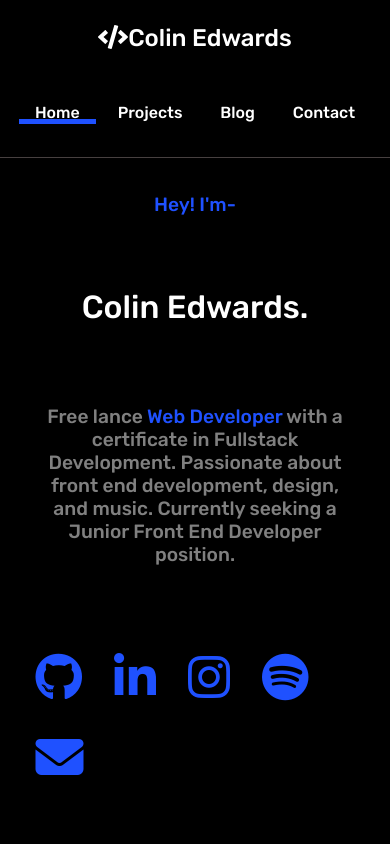
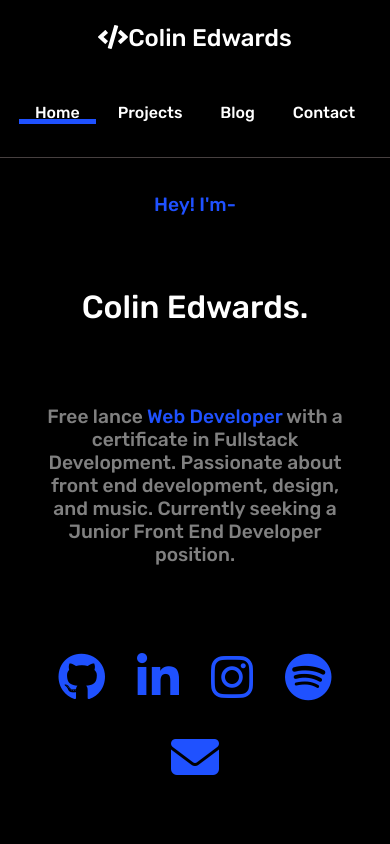
Before and after one commit to ColinJhEdwards/react-portfolio, a React (Create React App) app: page / in a window 390 px wide. Shown: the top 844 px of the page. Built offline with nearby package versions, Linux system fonts and the light colour scheme.

Commit message:
media query for aligning icons on home page

```diff
--- a/src/pages/Home.js
+++ b/src/pages/Home.js
@@ -32,7 +32,7 @@ const Home = () => {
             </motion.h2>
           </Hide>
           <Hide>
-            <motion.div variants={slider}>
+            <motion.div variants={slider} className="social">
               <a
                 href="https://github.com/ColinJhEdwards"
                 target="_blank"
@@ -168,6 +168,12 @@ const StyledDiv = styled(motion.div)`
     }
   }
 
+  @media (max-width: 594px) {
+    .social {
+      text-align: center;
+    }
+  }
+
   @media (max-width: 414px) {
     .aboutMe {
       i {
```
